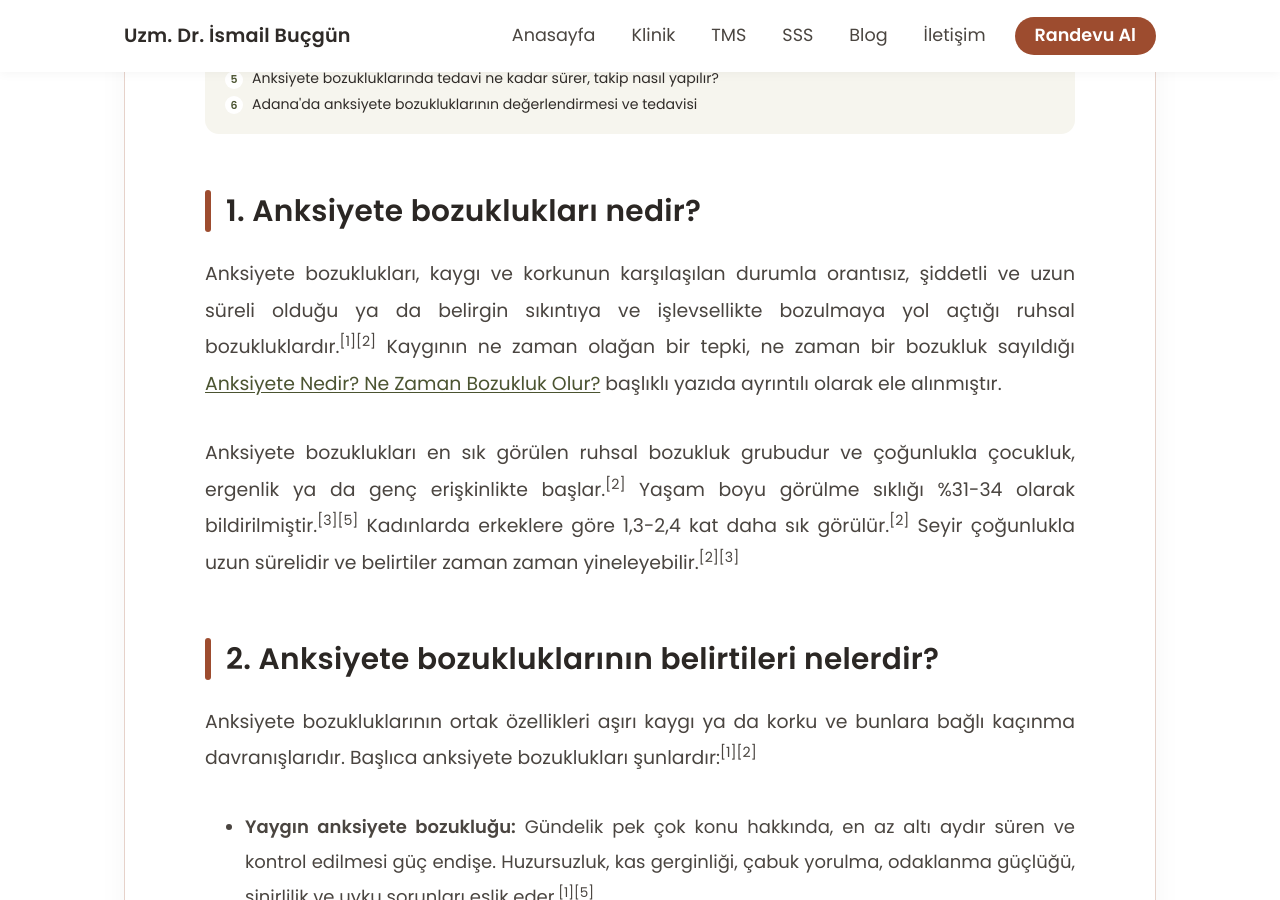
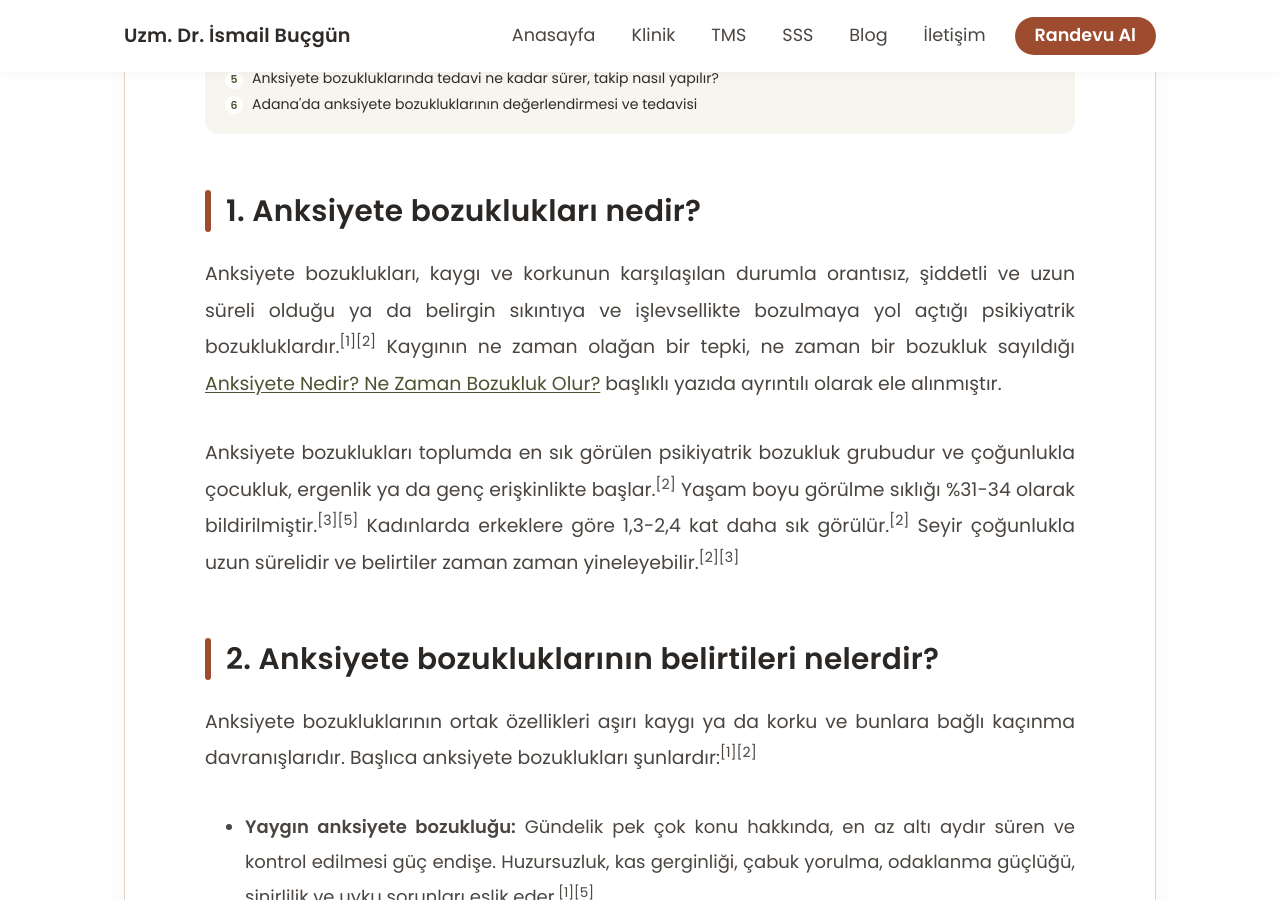
Before and after one commit to ibucgun/ibucgun.github.io, a Jekyll site: the page built from anksiyete-bozukluklari.html, in a window 1280 px wide and 900 px high, scrolled down 587 px. Built offline with Jekyll 4.4.1, drawn with Linux system fonts in a browser that asks for light colours.

Commit message:
Update anksiyete-bozukluklari.html

```diff
--- a/anksiyete-bozukluklari.html
+++ b/anksiyete-bozukluklari.html
@@ -39,11 +39,11 @@ refs:
 <h2 id="nedir">1. Anksiyete bozuklukları nedir?</h2>
 
 <p>
-Anksiyete bozuklukları, kaygı ve korkunun karşılaşılan durumla orantısız, şiddetli ve uzun süreli olduğu ya da belirgin sıkıntıya ve işlevsellikte bozulmaya yol açtığı ruhsal bozukluklardır.<sup>[1][2]</sup> Kaygının ne zaman olağan bir tepki, ne zaman bir bozukluk sayıldığı <a href="/anksiyete-nedir-ne-zaman-bozukluk-olur">Anksiyete Nedir? Ne Zaman Bozukluk Olur?</a> başlıklı yazıda ayrıntılı olarak ele alınmıştır.
+Anksiyete bozuklukları, kaygı ve korkunun karşılaşılan durumla orantısız, şiddetli ve uzun süreli olduğu ya da belirgin sıkıntıya ve işlevsellikte bozulmaya yol açtığı psikiyatrik bozukluklardır.<sup>[1][2]</sup> Kaygının ne zaman olağan bir tepki, ne zaman bir bozukluk sayıldığı <a href="/anksiyete-nedir-ne-zaman-bozukluk-olur">Anksiyete Nedir? Ne Zaman Bozukluk Olur?</a> başlıklı yazıda ayrıntılı olarak ele alınmıştır.
 </p>
 
 <p>
-Anksiyete bozuklukları en sık görülen ruhsal bozukluk grubudur ve çoğunlukla çocukluk, ergenlik ya da genç erişkinlikte başlar.<sup>[2]</sup> Yaşam boyu görülme sıklığı %31-34 olarak bildirilmiştir.<sup>[3][5]</sup> Kadınlarda erkeklere göre 1,3-2,4 kat daha sık görülür.<sup>[2]</sup> Seyir çoğunlukla uzun sürelidir ve belirtiler zaman zaman yineleyebilir.<sup>[2][3]</sup>
+Anksiyete bozuklukları toplumda en sık görülen psikiyatrik bozukluk grubudur ve çoğunlukla çocukluk, ergenlik ya da genç erişkinlikte başlar.<sup>[2]</sup> Yaşam boyu görülme sıklığı %31-34 olarak bildirilmiştir.<sup>[3][5]</sup> Kadınlarda erkeklere göre 1,3-2,4 kat daha sık görülür.<sup>[2]</sup> Seyir çoğunlukla uzun sürelidir ve belirtiler zaman zaman yineleyebilir.<sup>[2][3]</sup>
 </p>
 
 <h2 id="belirtiler">2. Anksiyete bozukluklarının belirtileri nelerdir?</h2>
```
